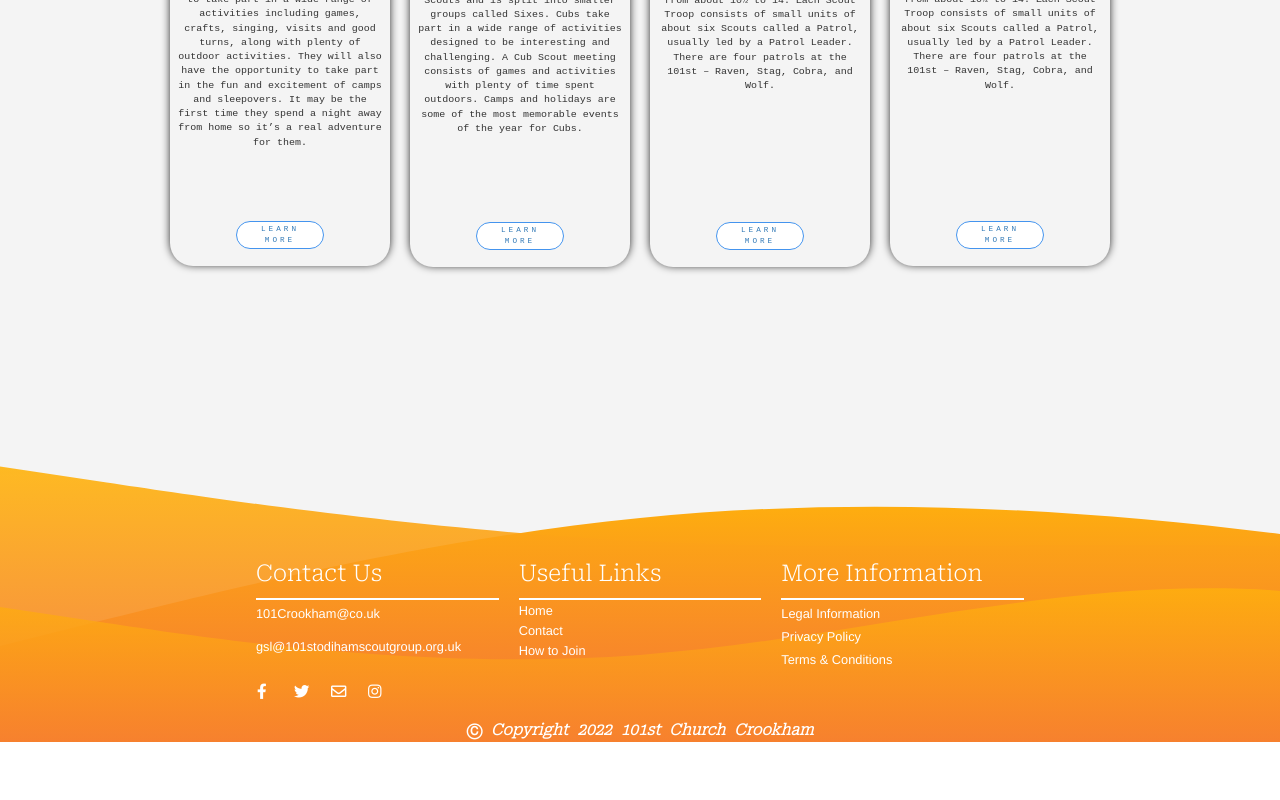
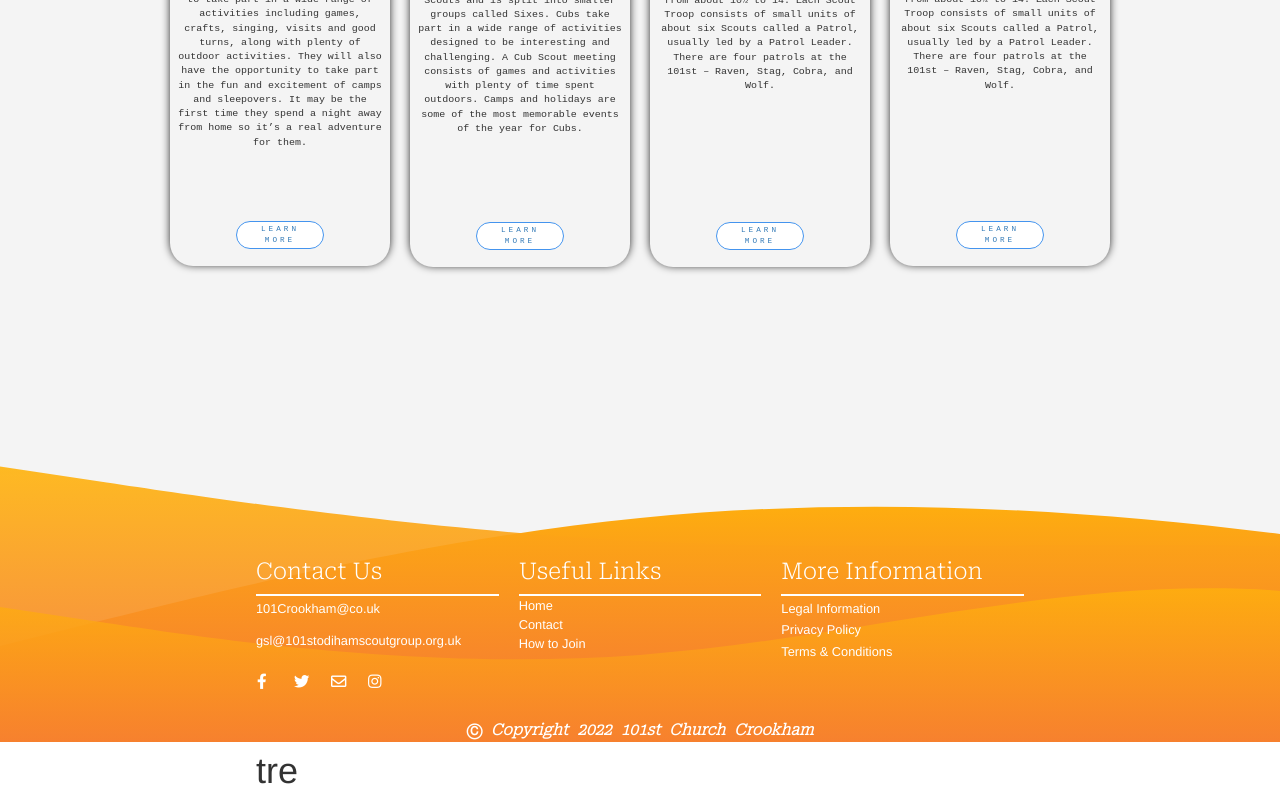
Before and after one commit to zee-creato/scouts.website, an Angular app: page / in a window 1280 px wide. Shown: the part 2679-3479 px from the top of the page. Before the commit the page ends 3440 px from the top, so only its background shows below. Built offline with nearby package versions, Linux system fonts and the light colour scheme.

Commit message:
Tescik nowy

```diff
--- a/src/app/components/copyright/copyright.component.html
+++ b/src/app/components/copyright/copyright.component.html
@@ -3,3 +3,6 @@
 
 
 </div>
+
+
+<h1>tre</h1>
```
